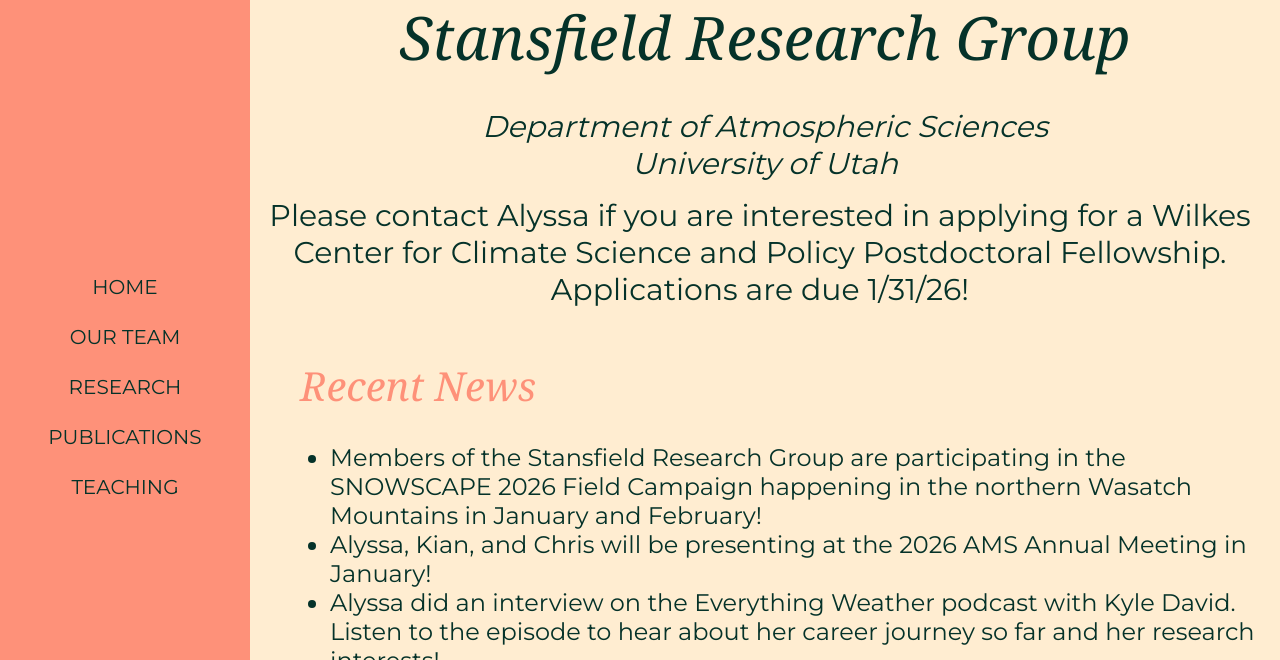
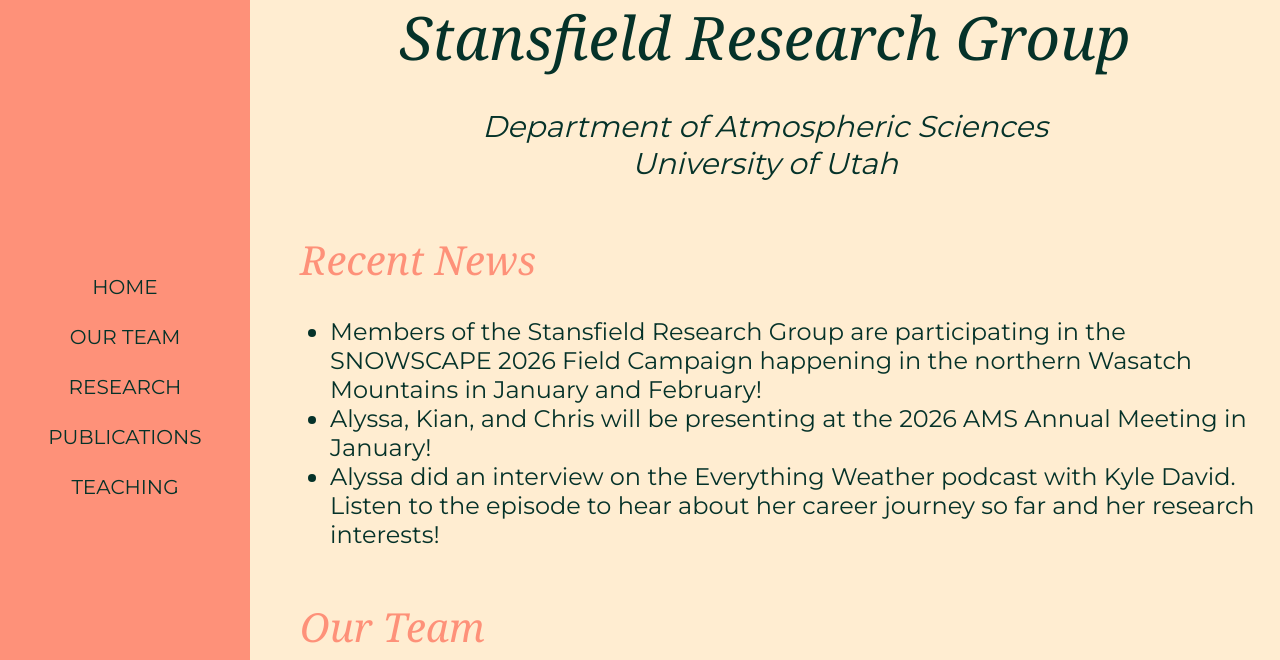
Before and after one commit to alyssa-stansfield/alyssa-stansfield.github.io, a Jekyll site: the page index.html, which Jekyll copies as it is, in a window 1280 px wide and 900 px high, scrolled down 738 px, cut to the strip 63-723 px from the top of the window. Built offline with Jekyll 4.4.1, drawn with Linux system fonts in a browser that asks for light colours; some web fonts are replaced.

Commit message:
Updating recent news

```diff
--- a/index.html
+++ b/index.html
@@ -32,14 +32,13 @@
 	  <a href="https://atmos.utah.edu/"><em>Department of Atmospheric Sciences</a><br />
 	  University of Utah</em>
         </p>
-        <p class="namestart" style="margin-top:15px;margin-right:10px;"> Please contact Alyssa if you are interested in applying for a <a href="https://wilkescenter.utah.edu/funding-opportunities/wilkes-center-postdoctoral-program/">Wilkes Center for Climate Science and Policy Postdoctoral Fellowship.</a> Applications are due 1/31/26!</p>
       </div>
 
         <div class="news" id="news">
         <h1 style="color:#FE9179;">Recent News</h1>
                 <ul>
 			<li>Members of the Stansfield Research Group are participating in the SNOWSCAPE 2026 Field Campaign happening in the northern Wasatch Mountains in January and February!</li>
-			<li>Alyssa, Kian, and Chris will be presenting at the 2026 AMS Annual Meeting in January!</li>
+			<li><a href="https://www.linkedin.com/posts/astansfield_ams2026-activity-7419437344963084289-95o_?utm_source=share&utm_medium=member_desktop&rcm=ACoAABIzWmIBNtHRtR4toz3z722GnSvXzIHCLJQ">Alyssa, Kian, and Chris will be presenting at the 2026 AMS Annual Meeting in January!</a></li>
                         <li><a href="https://everythingweather.buzzsprout.com/2417149/episodes/16669658-forecasting-the-future-of-extreme-weather-with-dr-alyssa-stansfield">Alyssa did an interview on the Everything Weather podcast with Kyle David. Listen to the episode to hear about her career journey so far and her research interests!</a></li>
                 </ul>
         </div>
```
